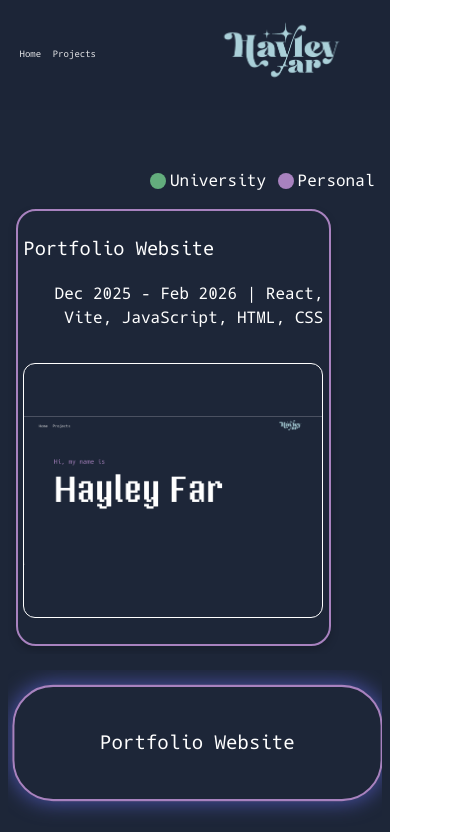
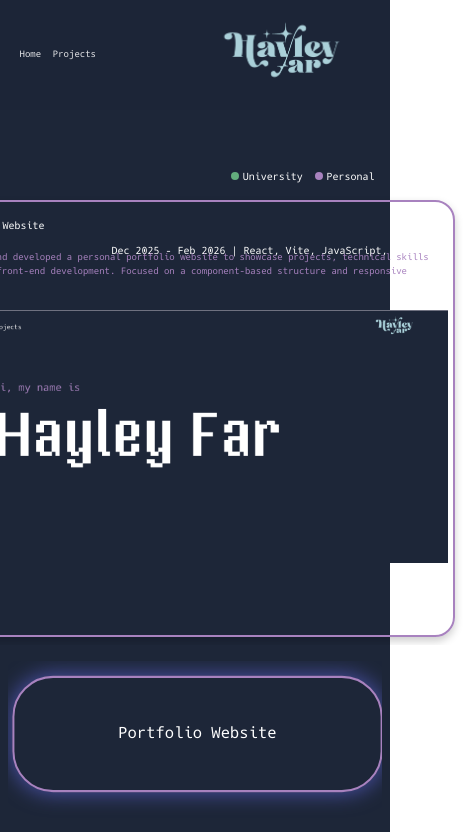
Before and after one commit to hayley-far/hayleyfar-portfolio, a React (Vite) app in the folder portfolio-react-app/: page /projects in a window 390 px wide. Shown: the top 832 px of the page, 463 px wide, since content can reach past the window. Built offline with nearby package versions, Linux system fonts and the light colour scheme.

Commit message:
feat(projects page): fixed the font size and main card layout to fit for smaller screens

```diff
--- a/portfolio-react-app/src/components/Cards/Cards.module.css
+++ b/portfolio-react-app/src/components/Cards/Cards.module.css
@@ -52,6 +52,7 @@
     height: 13vh;
     border-radius: 40px;
     opacity: 0.7;
+    font-size: clamp(13px, 1.5vw, 16px);
 }
 
 .projectPageCard:hover{
@@ -80,6 +81,7 @@
 .purple .description,
 .green .description {
   color: var(--border-color);
+  font-size: clamp(9px, 1.5vw, 16px);
 }
 
 .mainContentCard{
@@ -87,7 +89,7 @@
     box-shadow: 0 4px 8px rgba(0, 0, 0, 0.2);
     padding: 1.5vw;
     height: 50vh;
-    width: 60vw;
+    width: auto;
     overflow-y: auto;
     min-width: 300px;
 }
@@ -95,6 +97,7 @@
 .mainContentCard h3,
 .mainContentCard .date{
     color: #fff;
+    font-size: clamp(10px, 1.2vw, 20px);
 }
 
 .date{
@@ -115,10 +118,8 @@
   height: 30vh;
   object-fit: contain; /* preserves full image without cropping */
   display: block;
-  border-radius: 12px;
   margin-bottom: 1vh;
   justify-self: left;
-  border: 1px solid white;
 }
 
 .mainContentCard .content{
@@ -129,8 +130,18 @@
 
 @media (max-width: 900px) {
     .mainContentCard .content {
+        display: flex;
         flex-direction: column;
     }
+    .mainContentCard .content .description {
+        order: 1;
+        padding-left: 0;
+        margin-top: -5vh;
+      }
+
+      .mainContentCard .content .image {
+        order: 2;
+      }
 }
 
 .mainContentCard .description{
--- a/portfolio-react-app/src/components/ProjectsPage/ProjectTitle.module.css
+++ b/portfolio-react-app/src/components/ProjectsPage/ProjectTitle.module.css
@@ -21,11 +21,12 @@
   align-items: center;
   gap: 1vw;
   margin-right: 2vw;
+  font-size: clamp(10px, 1.2vw, 20px);
 }
 
 /* circle */
 .codeSymbol {
-  width: 16px;
-  height: 16px;
+  width: clamp(8px, 2vw, 16px);
+  height: clamp(8px, 2vw, 16px);
   border-radius: 50%;
 }
--- a/portfolio-react-app/src/components/ProjectsPage/ProjectsSection.module.css
+++ b/portfolio-react-app/src/components/ProjectsPage/ProjectsSection.module.css
@@ -59,12 +59,13 @@
     grid-column: 1 / 2;
     grid-row: 1 / 2;
     padding-top: 1rem;
+    justify-self: center;
   }
 
   .carouselContainer {
     grid-column: 1 / 2;
     grid-row: 2 / 3;
-    max-height: 48vh; /* limits visible cards (~4) and keeps scrolling inside the section */
+    max-height: 48vh;
     overflow-y: auto;
     scroll-snap-type: y mandatory; /* keep snap on mobile */
     scroll-padding-top: 2rem;
```
